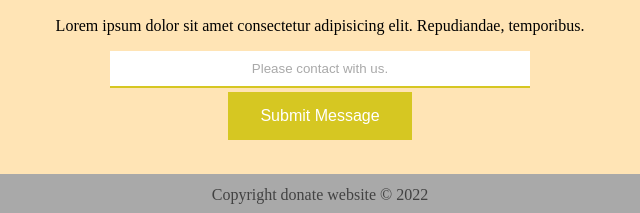
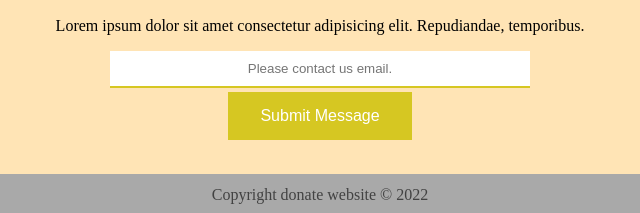
Before and after one commit to sabuzjs/assignment-01, a plain HTML site: page index.html in a window 1280 px wide. Shown: the part 2012-2225 px from the top of the page, 320-960 px from the left. Drawn offline with Linux system fonts and the light colour scheme.

Commit message:
update correction

```diff
--- a/index.html
+++ b/index.html
@@ -137,7 +137,7 @@
         <h1>Get My Updates</h1>
         <p>Lorem ipsum dolor sit amet consectetur adipisicing elit. Repudiandae, temporibus.</p>
         <form action="">
-          <input type="text" name="donate" class="donate-input" value="Please contact with us."/>
+          <input type="text" name="donate" class="donate-input" placeholder="Please contact us email."/>
         </form>
         <button class="custom-btn">Submit Message</button>
       </div>
```
